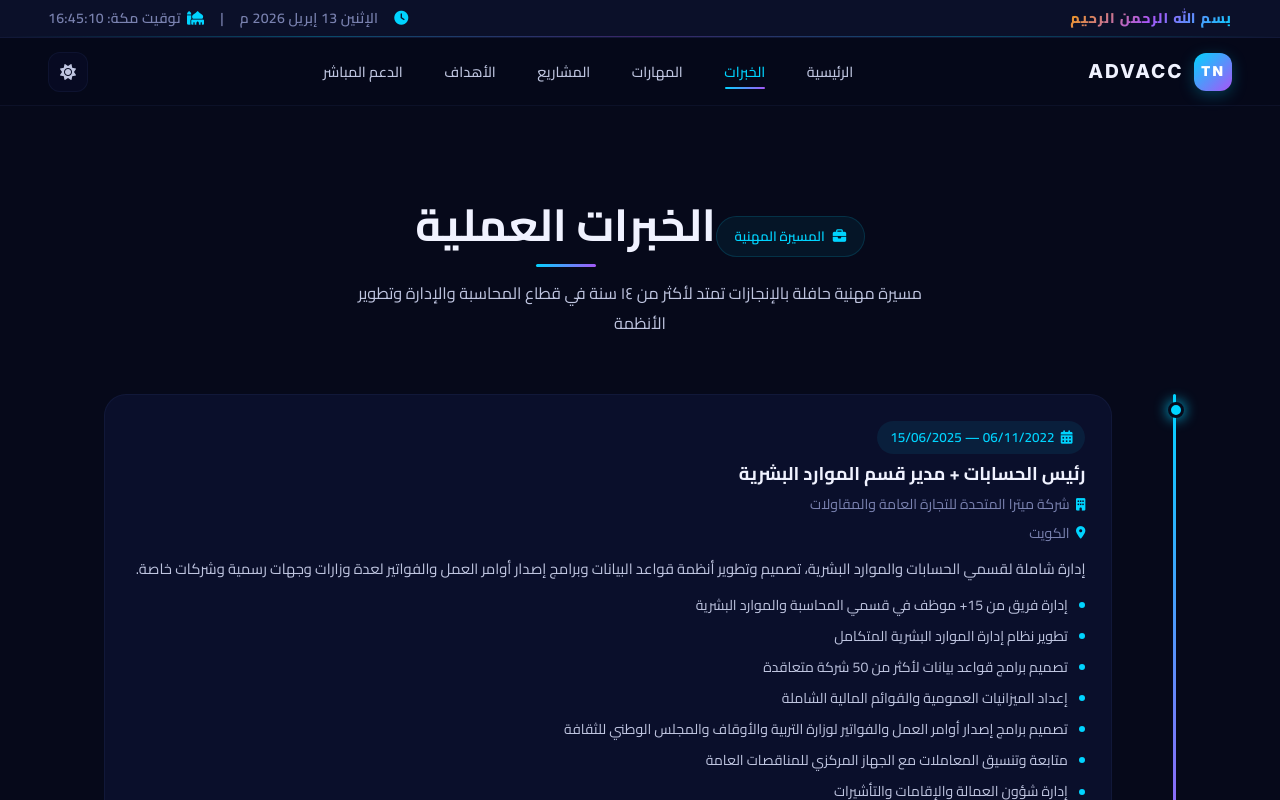
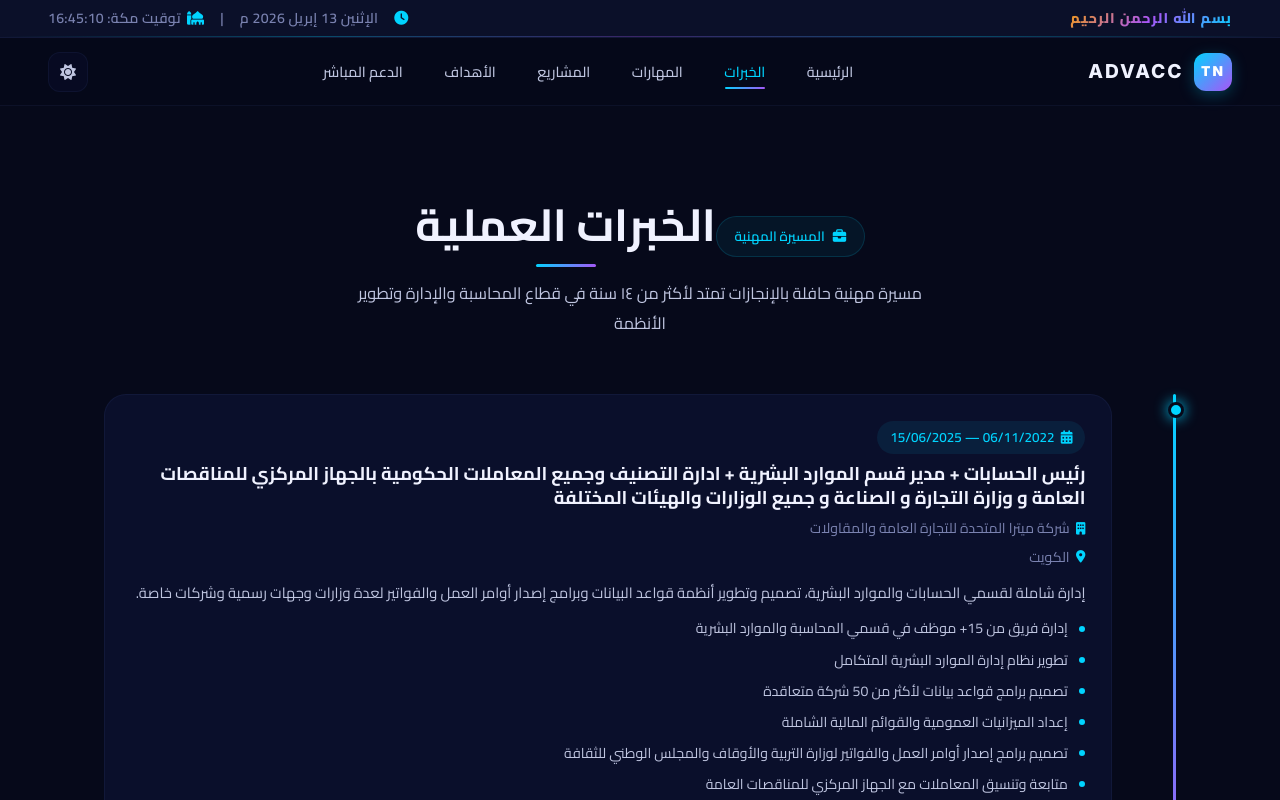
Before and after one commit to MahmoudNageeb/portfolio, a Next.js app: page /experience in a window 1280 px wide. Shown: the top 800 px of the page. Built offline with nearby package versions, Linux system fonts and the light colour scheme.

Commit message:
Update page.tsx

```diff
--- a/app/experience/page.tsx
+++ b/app/experience/page.tsx
@@ -5,7 +5,7 @@ const jobs = [
   {
     date: "06/11/2022 — 15/06/2025",
     dc: "dot-c", dtc: "dt-c",
-    role: "رئيس الحسابات + مدير قسم الموارد البشرية",
+    role: "رئيس الحسابات + مدير قسم الموارد البشرية + ادارة التصنيف وجميع المعاملات الحكومية بالجهاز المركزي للمناقصات العامة و وزارة التجارة و الصناعة و جميع الوزارات والهيئات المختلفة ",
     company: "شركة ميترا المتحدة للتجارة العامة والمقاولات",
     location: "الكويت",
     desc: "إدارة شاملة لقسمي الحسابات والموارد البشرية، تصميم وتطوير أنظمة قواعد البيانات وبرامج إصدار أوامر العمل والفواتير لعدة وزارات وجهات رسمية وشركات خاصة.",
```
